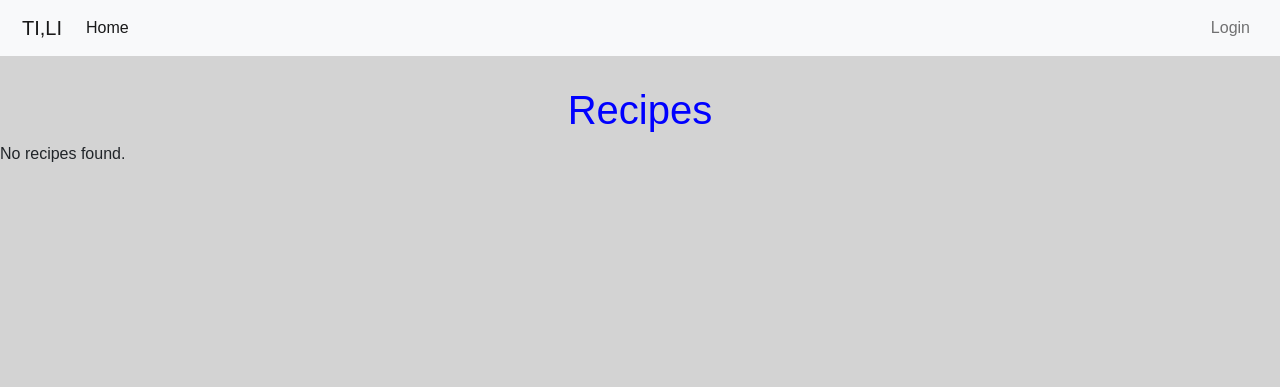
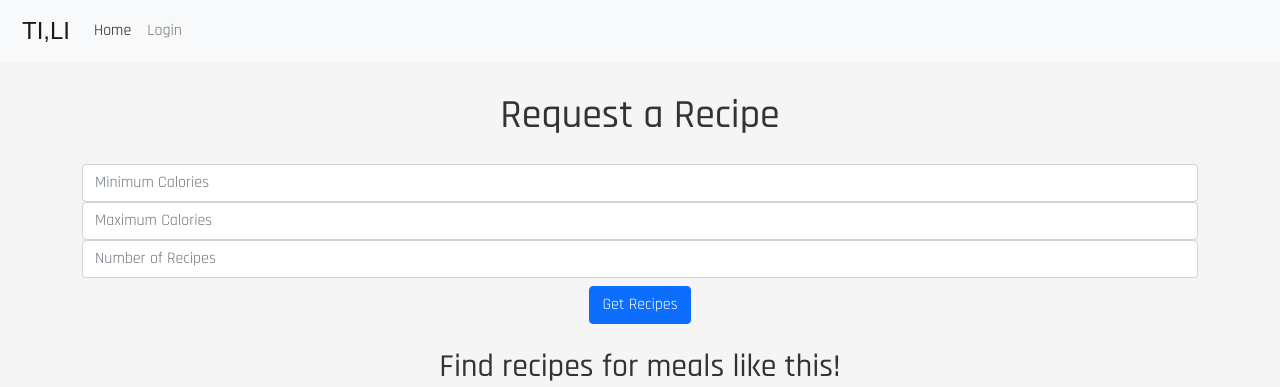
Before and after one commit to ElAbdelali/TrackItLoseIt, a Flask app: page /recipes in a window 1280 px wide. Shown: the top 387 px of the page. Run offline with Flask 2, Linux system fonts and the light colour scheme.

Commit message:
Plenty of changes. Spoonacular search now creates a recipe object and commits to the db, it also checks to see whether or not a similar recipe exists or not before adding. Restructured the server code based on website components. Testing out new CSS and updating the html pages accordingly.

```diff
--- a/server.py
+++ b/server.py
@@ -25,29 +25,35 @@ def homepage():
     weight_notes = crud.get_user_weight_notes(user_id)
     return render_template('homepage.html', user=user, weight_notes=weight_notes)
 
+@app.route('/login', methods=['GET', 'POST'])
+def login():
+    if request.method == 'POST':
+        username = request.form.get("username")
+        password = request.form.get("password")
 
+        user = crud.get_user_by_username(username)
 
+        if user:
+            stored_password = user.password
+            if password == stored_password:
+                session['user_id'] = user.id
+                flash('Login successful!')
+                return redirect('/')
 
-@app.route('/recipe_request', methods=['GET', 'POST'])
-def recipe_request():
-    """Route for users to enter their min, max, and number of recipes they would like displayed."""
+        # Invalid username or password
+        flash('Invalid username or password. Please try again.')
+        return redirect('/login')
 
-    return render_template('recipe_request.html')
+    # Handle GET request for displaying the login form
+    return render_template('login.html')
 
-@app.route('/recipes', methods=['GET', 'POST'])
-def recipes():
-    if request.method == 'POST':
-        min_calories = request.form.get("min_calories")
-        max_calories = request.form.get("max_calories")
-        num_recipes = request.form.get("num_recipes")
-
-        recipes = find_recipes_by_calories(min_calories, max_calories, num_recipes)
-
-        return render_template('recipes.html', recipes=recipes)
-    else:
-        # Handle GET requests for displaying the form or other actions
-        return render_template('recipes.html', recipes=[])
-
+@app.route('/logout')
+def logout():
+    """Logout the user"""
+    session.pop('user_id', None)
+    session.clear()
+    flash('You have been logged out.')
+    return redirect('/')
 
 @app.route('/register', methods=['GET', 'POST'])
 def register():
@@ -83,36 +89,6 @@ def register():
 
     return render_template('register.html')
 
-@app.route('/login', methods=['GET', 'POST'])
-def login():
-    if request.method == 'POST':
-        username = request.form.get("username")
-        password = request.form.get("password")
-
-        user = crud.get_user_by_username(username)
-
-        if user:
-            stored_password = user.password
-            if password == stored_password:
-                session['user_id'] = user.id
-                flash('Login successful!')
-                return redirect('/')
-
-        # Invalid username or password
-        flash('Invalid username or password. Please try again.')
-        return redirect('/login')
-
-    # Handle GET request for displaying the login form
-    return render_template('login.html')
-
-@app.route('/logout')
-def logout():
-    """Logout the user"""
-    session.pop('user_id', None)
-    session.clear()
-    flash('You have been logged out.')
-    return redirect('/')
-
 @app.route('/weight_notes', methods=['GET','POST'])
 def weight_notes():
     if request.method == 'POST':
@@ -146,6 +122,20 @@ def weight_notes():
         return redirect(url_for('login'))
 
     return render_template('weight_notes.html', weight_notes=weight_notes, user_id=user_id)
+
+@app.route('/weight_and_date.json')
+def get_weight_and_date_json():
+    """Get the weight and date of the user as JSON"""
+
+    user_id = session.get('user_id')
+
+    if user_id:
+        weight_and_date_rows = crud.get_user_weight_notes(user_id)
+        weight_and_date = [{'date': str(row.date), 'weight': row.weight_value} for row in weight_and_date_rows]
+
+        return jsonify({'data': weight_and_date})
+    else:
+        return jsonify({'error': 'User session not found'})
 
 @app.route('/calculate_tdee', methods=['GET', 'POST'])
 def calculate_tdee():
@@ -186,30 +176,47 @@ def calculate_tdee():
 
     return render_template('calculate_tdee.html')
 
+@app.route('/recipes', methods=['GET', 'POST'])
+def recipes():
+    """Route for users to enter their min, max, and number of recipes they would like displayed."""
 
-@app.route('/weight_and_date.json')
-def get_weight_and_date_json():
-    """Get the weight and date of the user as JSON"""
+    if request.method == 'POST':
+        min_calories = request.form.get("min_calories")
+        max_calories = request.form.get("max_calories")
+        num_recipes = request.form.get("num_recipes")
 
-    user_id = session.get('user_id')
+        recipes = find_recipes_by_calories(min_calories, max_calories, num_recipes)
 
-    if user_id:
-        weight_and_date_rows = crud.get_user_weight_notes(user_id)
-        weight_and_date = [{'date': str(row.date), 'weight': row.weight_value} for row in weight_and_date_rows]
+        return render_template('recipes.html', recipes=recipes)
+    else:
+        # Handle GET requests for displaying the form or other actions
+        return render_template('recipe_request.html')
 
-        return jsonify({'data': weight_and_date})
-    else:
-        return jsonify({'error': 'User session not found'})
 
-@app.route('/recipe/<int:recipe_id>/ingredients', methods=['GET'])
+@app.route('/recipe/ingredients/<int:recipe_id>', methods=['GET'])
 def view_recipe_ingredients(recipe_id):
     ingredients = get_recipe_ingredients(recipe_id)
-    return render_template('recipe_ingredients.html', ingredients=ingredients)
+
+    recipe = crud.get_recipe_information(recipe_id)
+    return render_template('recipe_ingredients.html', ingredients=ingredients, recipe=recipe)
 
 
-# @app.route('/recipe/<int:recipe_id>/favorite', methods=['POST'])
-# def add_recipe_to_favorites(recipe_id):
-#     return redirect(url_for('recipes'))
+@app.route('/recipe/<int:recipe_id>/favorite', methods=['POST'])
+def add_recipe_to_favorites(recipe_id):
+    # Check if user is logged in
+    user_id = session.get('user_id')
+    if not user_id:
+        return redirect(url_for('login'))
+
+    # Get the logged-in user's ID
+
+    # Create the favorite entry
+    favorite = crud.create_favorite(user_id, recipe_id)
+    db.session.add(favorite)
+    db.session.commit()
+
+    # Redirect to the recipes page
+    return redirect(url_for('recipes'))
 
 
 def connect_to_db(flask_app, db_uri="postgresql:///trackitloseit", echo=True):
--- a/static/css/styles.css
+++ b/static/css/styles.css
@@ -1,13 +1,19 @@
+@import url('https://fonts.googleapis.com/css2?family=Rajdhani:wght@300;400;500;600;700&display=swap');
+
 body {
-    background-color: lightgray;
-    font-family: Arial, sans-serif;
+    background-color: #f5f5f5;
+    font-family: 'Rajdhani', sans-serif;
     margin: 0;
     padding: 0;
+    color: #333;
 }
 
+/* ... Rest of your CSS ... */
+
 nav {
-    background-color: blue;
+    background-color: #333;
     padding: 10px;
+    transition: background-color 0.2s;
 }
 
 nav ul {
@@ -21,72 +27,62 @@ body {
 }
 
 nav ul li a {
-    color: white;
+    color: #fff;
     text-decoration: none;
     padding: 10px;
+    transition: background-color 0.2s;
 }
 
 nav ul li a:hover {
-    background-color: darkblue;
+    background-color: #666;
 }
 
 h1 {
-    color: blue;
+    color: #333;
     text-align: center;
     margin-top: 30px;
 }
-  .navbar-nav.ml-auto {
-    margin-left: auto;
+
+/* ... Rest of your CSS ... */
+
+.card:hover {
+    transform: scale(1.02);
+    transition: transform .2s;
+    box-shadow: 0 0.5rem 1rem rgba(0,0,0,.15)!important;
 }
 
-#chart-container {
-  max-width: 600px;
-  margin: 0 auto;
+.card {
+    transition: transform .2s;
+    border-radius: 20px;
+    background-color: #ddd;
 }
 
-.center-content {
-  display: flex;
-  flex-direction: column;
-  align-items: center;
-  text-align: center;
+.logo {
+    font-family: 'Orbitron', sans-serif;
+    font-size: 24px;
+    color: #333;
+    transition: color 0.3s ease-in-out;
 }
 
-.form-container {
-  max-width: 400px;
+.logo:hover {
+    color: #ff0000;
+    animation: scramble 1s forwards;
 }
 
-/* CSS Styles */
-.ingredient-list {
-  list-style: none;
-  padding: 0;
+@keyframes scramble {
+    0% {
+        letter-spacing: 0;
     }
-
-.ingredient-item {
-  margin-bottom: 10px;
-  background-color: #f5f5f5;
-  border-radius: 5px;
-  padding: 10px;
+    25% {
+        letter-spacing: 8px;
     }
-
-.ingredient-details {
-  display: flex;
-  justify-content: space-between;
-  align-items: center;
+    50% {
+        letter-spacing: -4px;
     }
-
-.ingredient-name {
-  font-weight: bold;
+    75% {
+        letter-spacing: 6px;
     }
-
-.ingredient-amount {
-  margin-right: 5px;
+    100% {
+        letter-spacing: 0;
     }
-
-.ingredient-unit {
-  color: #888;
 }
-
-.list-group-item h4 {
-  display: flex;
-  align-items: center;
-}
--- a/static/js/chart.js
+++ b/static/js/chart.js
@@ -15,6 +15,8 @@ fetch('/weight_and_date.json')
         datasets: [{
           label: 'Weight',
           data,
+          borderColor: 'blue',  // Set line color to blue
+          backgroundColor: 'rgba(0, 0, 255, 0.2)',  // Set fill color to light blue
         }],
       },
       options: {
--- a/templates/base.html
+++ b/templates/base.html
@@ -13,7 +13,7 @@
 <header>
     <nav class="navbar navbar-expand-lg navbar-light bg-light">
         <div class="container-fluid">
-            <a class="navbar-brand" href="{{ url_for('homepage') }}">TI,LI</a>
+            <a class="navbar-brand logo" href="{{ url_for('homepage') }}">TI,LI</a>
             <button class="navbar-toggler" type="button" data-bs-toggle="collapse" data-bs-target="#navbarSupportedContent" aria-controls="navbarSupportedContent" aria-expanded="false" aria-label="Toggle navigation">
                 <span class="navbar-toggler-icon"></span>
             </button>
@@ -25,7 +25,7 @@
 
                     {% if 'user_id' in session %}
                         <li class="nav-item">
-                            <a class="nav-link active" href="{{ url_for('recipe_request') }}">Recipes</a>
+                            <a class="nav-link active" href="{{ url_for('recipes') }}">Recipes</a>
                         </li>
                         <li class="nav-item">
                             <a class="nav-link active" aria-current="page" href="{{ url_for('weight_notes') }}">Weight notes</a>
@@ -53,6 +53,12 @@
 {% block body %}{% endblock %}
 {% block content %}{% endblock %}
 
+<footer class="footer">
+    <div class="container text-center">
+        <p>&copy; 2023 Your Website. All rights reserved.</p>
+    </div>
+</footer>
+
 <script src="https://cdn.jsdelivr.net/npm/bootstrap@5.0.1/dist/js/bootstrap.bundle.min.js" integrity="sha384-gtEjrD/SeCtmISkJkNUaaKMoLD0//ElJ19smozuHV6z3Iehds+3Ulb9Bn9Plx0x4" crossorigin="anonymous"></script>
 </body>
 </html>
--- a/templates/recipe_request.html
+++ b/templates/recipe_request.html
@@ -1,17 +1,40 @@
-{%extends 'base.html'%}
-{%block title%}Request a Recipe{%endblock%}
-{%block content%}
-<h1>Recipe Request</h1>
-<form action="/recipes" method="post">
-  <label for="min_calories">Minimum Calories:</label>
-  <input type="number" id="min_calories" name="min_calories" required><br><br>
+{% extends 'base.html' %}
+{% block title %}Request a Recipe{% endblock %}
+{% block content %}
+<div class="container my-4">
+  <h1 class="text-center">Request a Recipe</h1>
+  <form action="/recipes" method="post" class="form-container my-4">
+    <div class="form-group">
+      <input type="number" id="min_calories" name="min_calories" class="form-control" required placeholder="Minimum Calories">
+    </div>
 
-  <label for="max_calories">Maximum Calories:</label>
-  <input type="number" id="max_calories" name="max_calories" required><br><br>
+    <div class="form-group">
+      <input type="number" id="max_calories" name="max_calories" class="form-control" required placeholder="Maximum Calories">
+    </div>
 
-  <label for="num_recipes">Number of Recipes:</label>
-  <input type="number" id="num_recipes" name="num_recipes" required><br><br>
+    <div class="form-group">
+      <input type="number" id="num_recipes" name="num_recipes" class="form-control" required placeholder="Number of Recipes">
+    </div>
 
-  <input type="submit" value="Get Recipes">
-</form>
-{%endblock%}
+    <div class="text-center mt-2">
+      <input type="submit" value="Get Recipes" class="btn btn-primary">
+    </div>
+  </form>
+
+  <!-- Add a catchy phrase before the images -->
+  <h2 class="text-center my-4">Find recipes for meals like this!</h2>
+
+  <!-- Add image containers at the bottom -->
+  <div class="row text-center my-4">
+    {% for img_src, alt_text in [('https://www.wellplated.com/wp-content/uploads/2020/07/Chicken-Cacciatore-Recipe.jpg', 'chicken'),
+                                  ('https://media.cnn.com/api/v1/images/stellar/prod/140430115517-06-comfort-foods.jpg?q=w_1080,h_720,x_100,y_0,c_crop', 'lasanga'),
+                                  ('https://lilluna.com/wp-content/uploads/2018/05/easy-spaghetti-resize-3-500x375.jpg', 'Spaghetti')] %}
+    <div class="col-md-4">
+      <div class="card">
+        <img src="{{ img_src }}" class="card-img-top recipe-image" alt="{{ alt_text }}">
+      </div>
+    </div>
+    {% endfor %}
+  </div>
+</div>
+{% endblock %}
--- a/templates/recipes.html
+++ b/templates/recipes.html
@@ -1,27 +1,36 @@
 {% extends 'base.html' %}
 {% block title %}Recipes{% endblock %}
 {% block content %}
-<h1>Recipes</h1>
+<div class="container">
+    <h1 class="text-center my-4">Recipes</h1>
 
     {% if recipes %}
-<ul>
+    <div class="row">
       {% for recipe in recipes %}
-  <li>
-    <h2>{{ recipe.recipe_name }}</h2>
-    <p>Calories: {{ recipe.calories }}</p>
-    <img src="{{ recipe.recipe_image_url }}" alt="Recipe Image">
-    <p>Recipe Source ID: {{ recipe.recipe_source_id }}</p>
-    <p>Recipe Source URL: <a href="{{ recipe.recipe_source_url }}">{{ recipe.recipe_source_url }}</a></p>
-    <form action="/recipe/{{ recipe.recipe_source_id }}/ingredients" method="get">
-      <input type="submit" value="View Ingredients">
+      <div class="col-md-4">
+        <a href="{{ url_for('view_recipe_ingredients', recipe_id=recipe.recipe_source_id) }}" class="text-decoration-none text-dark card-link">
+          <div class="card mb-4 shadow-sm h-100 text-center">
+            <img class="card-img-top" src="{{ recipe.recipe_image_url }}" alt="Recipe Image">
+            <div class="card-body">
+              <h5 class="card-title">{{ recipe.recipe_name }}</h5>
+              <p class="card-text">Calories: {{ recipe.calories }}</p>
+              <p class="card-text">Recipe Source ID: {{ recipe.recipe_source_id }}</p>
+              <p class="card-text">Recipe Source URL: <a href="{{ recipe.recipe_source_url }}">{{ recipe.recipe_source_url }}</a></p>
+            </div>
+            <div class="card-footer text-center">
+              <div>
+                <form action="/recipe/{{ recipe.recipe_source_id }}/favorite" method="post" class="d-inline">
+                  <input type="submit" class="btn btn-secondary" value="Add to Favorites">
                 </form>
-    <form action="/recipe/{{ recipe.recipe_source_id }}/favorite" method="post">
-      <input type="submit" value="Add to Favorites">
-    </form>
-  </li>
+              </div>
+            </div>
+          </div>
+        </a>
+      </div>
       {% endfor %}
-</ul>
+    </div>
     {% else %}
-<p>No recipes found.</p>
+    <p class="text-center my-4">No recipes found.</p>
     {% endif %}
+</div>
 {% endblock %}
```
Also changed, not shown: crud.py (+12 -2 lines), spoonacularsearch.py (+11 -0 lines), templates/recipe_ingredients.html (+40 -16 lines), templates/register.html (+25 -10 lines), templates/weight_notes.html (+20 -15 lines). Lines whose indentation alone changed are shown as unchanged.
